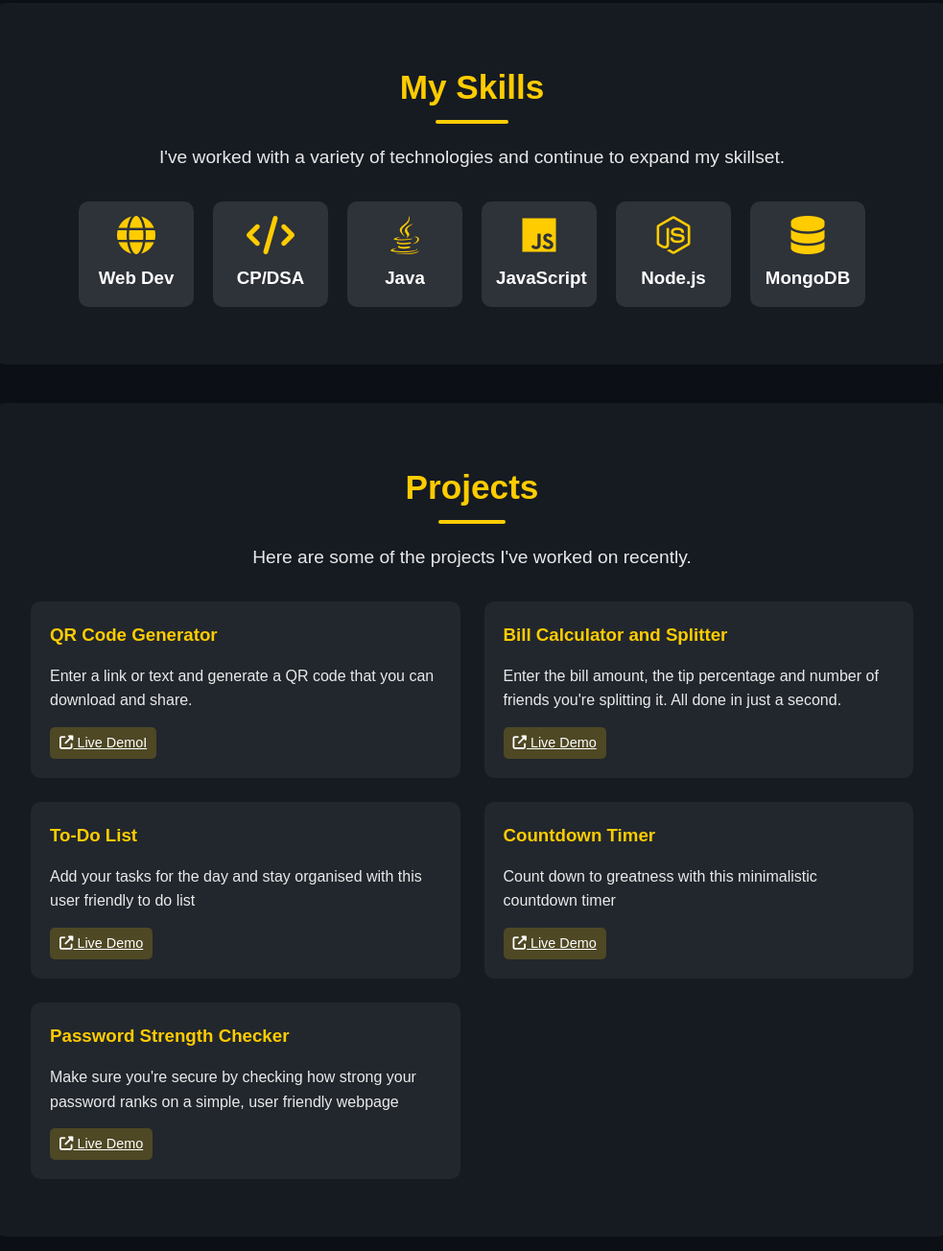
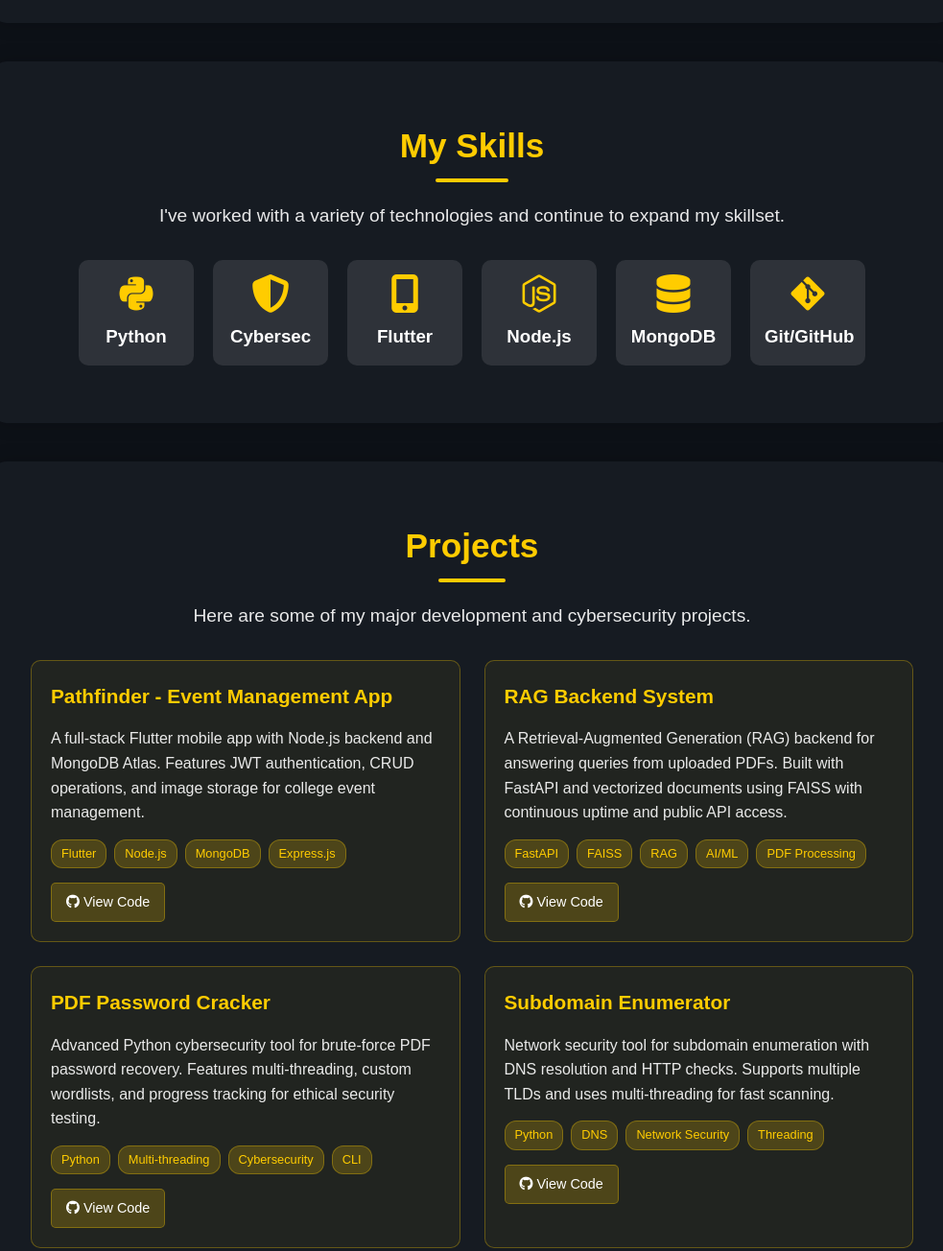
Before and after one commit to Embontooth/Portfolio, a plain HTML site: page index.html in a window 1280 px wide. Shown: the part 1459-2763 px from the top of the page at 96% size, without its empty margins (148-1131 px from the left). Drawn offline with Linux system fonts and the light colour scheme.

Commit message:
added the latest projects

```diff
--- a/index.html
+++ b/index.html
@@ -27,7 +27,7 @@
     <header id="home">
         <div class="container">
             <h1 id="typing-text" class="glow-text"></h1>
-            <p class="subtitle">Competitive Programmer | Web Developer | Cybersecurity Enthusiast</p>
+            <p class="subtitle">Full-Stack Developer | Cybersecurity Tools | Mobile App Development</p>
             <a href="#contact" class="cta-button">Get in Touch</a>
         </div>
     </header>
@@ -38,9 +38,9 @@
             <div class="about-content">
                 <img src="PortfolioAssets\ProfilePicF.jpg" alt="Dhruv" class="profile-img">
                 <div class="about-text">
-                    <p>Hello! I'm Dhruv, a passionate developer with a keen interest in cybersecurity, backend development, and mobile app development using Flutter.</p>
-                    <p>I love solving complex problems and creating efficient, user-friendly applications. My goal is to leverage technology to make a positive impact on the world.</p>
-                    <p>When I'm not coding, you can find me exploring new technologies, listening to music or participating in hackathons</p>
+                    <p>Hello! I'm Dhruv, a 2nd year Computer Science student at VIT Chennai with a passion for cybersecurity, full-stack development, and mobile app development using Flutter.</p>
+                    <p>I specialize in building secure applications and cybersecurity tools. My recent projects include a full-stack event management app with Flutter and Node.js, and various Python-based security tools for PDF password cracking and subdomain enumeration.</p>
+                    <p>When I'm not coding, you can find me exploring new security techniques, contributing to open-source projects, or participating in hackathons to solve real-world problems.</p>
                     <a href="PortfolioAssets\Resume_2ndYear.pdf" class="cta-button" download="Dhruv_Resume.pdf">Download Resume</a>
                 </div>
             </div>
@@ -53,20 +53,16 @@
             <p>I've worked with a variety of technologies and continue to expand my skillset.</p>
             <div class="skills-container">
                 <div class="skill">
-                    <i class="fas fa-globe"></i>
-                    <h3>Web Dev</h3>
+                    <i class="fab fa-python"></i>
+                    <h3>Python</h3>
                 </div>
                 <div class="skill">
-                    <i class="fas fa-code"></i>
-                    <h3>CP/DSA</h3>
+                    <i class="fas fa-shield-alt"></i>
+                    <h3>Cybersec</h3>
                 </div>
                 <div class="skill">
-                    <i class="fab fa-java"></i>
-                    <h3>Java</h3>
-                </div>
-                <div class="skill">
-                    <i class="fab fa-js"></i>
-                    <h3>JavaScript</h3>
+                    <i class="fas fa-mobile-alt"></i>
+                    <h3>Flutter</h3>
                 </div>
                 <div class="skill">
                     <i class="fab fa-node-js"></i>
@@ -76,6 +72,10 @@
                     <i class="fas fa-database"></i>
                     <h3>MongoDB</h3>
                 </div>
+                <div class="skill">
+                    <i class="fab fa-git-alt"></i>
+                    <h3>Git/GitHub</h3>
+                </div>
             </div>
         </div>
     </section>
@@ -83,41 +83,59 @@
     <section id="projects" class="fade-in">
         <div class="container">
             <h2>Projects</h2>
-            <p>Here are some of the projects I've worked on recently.</p>
+            <p>Here are some of my major development and cybersecurity projects.</p>
             <div class="projects-grid">
-                <div class="project-card">
-                    <h3>QR Code Generator</h3>
-                    <p>Enter a link or text and generate a QR code that you can download and share.</p>
+                <div class="project-card featured">
+                    <h3>Pathfinder - Event Management App</h3>
+                    <p>A full-stack Flutter mobile app with Node.js backend and MongoDB Atlas. Features JWT authentication, CRUD operations, and image storage for college event management.</p>
+                    <div class="tech-stack">
+                        <span class="tech-tag">Flutter</span>
+                        <span class="tech-tag">Node.js</span>
+                        <span class="tech-tag">MongoDB</span>
+                        <span class="tech-tag">Express.js</span>
+                    </div>
                     <div class="project-links">
-                        <a href="qrcodegenerator.html"><i class="fas fa-external-link-alt"></i> Live DemoI</a>
+                        <a href="https://github.com/Embontooth/pathfinder_Dhruv" target="_blank"><i class="fab fa-github"></i> View Code</a>
                     </div>
                 </div>
-                <div class="project-card">
-                    <h3>Bill Calculator and Splitter</h3>
-                    <p>Enter the bill amount, the tip percentage and number of friends you're splitting it. All done in just a second.</p>
+                <div class="project-card featured">
+                    <h3>RAG Backend System</h3>
+                    <p>A Retrieval-Augmented Generation (RAG) backend for answering queries from uploaded PDFs. Built with FastAPI and vectorized documents using FAISS with continuous uptime and public API access.</p>
+                    <div class="tech-stack">
+                        <span class="tech-tag">FastAPI</span>
+                        <span class="tech-tag">FAISS</span>
+                        <span class="tech-tag">RAG</span>
+                        <span class="tech-tag">AI/ML</span>
+                        <span class="tech-tag">PDF Processing</span>
+                    </div>
                     <div class="project-links">
-                        <a href="billcalculator.html"><i class="fas fa-external-link-alt"></i> Live Demo</a>
+                        <a href="https://github.com/Embontooth/BajajHackX_Backend" target="_blank"><i class="fab fa-github"></i> View Code</a>
                     </div>
                 </div>
-                <div class="project-card">
-                    <h3>To-Do List</h3>
-                    <p>Add your tasks for the day and stay organised with this user friendly to do list</p>
+                <div class="project-card featured">
+                    <h3>PDF Password Cracker</h3>
+                    <p>Advanced Python cybersecurity tool for brute-force PDF password recovery. Features multi-threading, custom wordlists, and progress tracking for ethical security testing.</p>
+                    <div class="tech-stack">
+                        <span class="tech-tag">Python</span>
+                        <span class="tech-tag">Multi-threading</span>
+                        <span class="tech-tag">Cybersecurity</span>
+                        <span class="tech-tag">CLI</span>
+                    </div>
                     <div class="project-links">
-                        <a href="ToDo.html"><i class="fas fa-external-link-alt"></i> Live Demo</a>
+                        <a href="https://github.com/Embontooth/PDF_cracker" target="_blank"><i class="fab fa-github"></i> View Code</a>
                     </div>
                 </div>
-                <div class="project-card">
-                    <h3>Countdown Timer</h3>
-                    <p>Count down to greatness with this minimalistic countdown timer</p>
+                <div class="project-card featured">
+                    <h3>Subdomain Enumerator</h3>
+                    <p>Network security tool for subdomain enumeration with DNS resolution and HTTP checks. Supports multiple TLDs and uses multi-threading for fast scanning.</p>
+                    <div class="tech-stack">
+                        <span class="tech-tag">Python</span>
+                        <span class="tech-tag">DNS</span>
+                        <span class="tech-tag">Network Security</span>
+                        <span class="tech-tag">Threading</span>
+                    </div>
                     <div class="project-links">
-                        <a href="countdown-timer.html"><i class="fas fa-external-link-alt"></i> Live Demo</a>
-                    </div>
-                </div>
-                <div class="project-card">
-                    <h3>Password Strength Checker</h3>
-                    <p>Make sure you're secure by checking how strong your password ranks on a simple, user friendly webpage</p>
-                    <div class="project-links">
-                        <a href="passwordStrengthChecker.html"><i class="fas fa-external-link-alt"></i> Live Demo</a>
+                        <a href="https://github.com/Embontooth/Subdomain_Enumerator" target="_blank"><i class="fab fa-github"></i> View Code</a>
                     </div>
                 </div>
             </div>
@@ -143,8 +161,8 @@
         <div class="footer-content">
             <p class="copyright">© 2025 Dhruv's Portfolio. All Rights Reserved.</p>
             <div class="social-links">
-                <a href="#"><i class="fab fa-github"></i></a>
-                <a href="#"><i class="fab fa-linkedin"></i></a>
+                <a href="https://github.com/Embontooth"><i class="fab fa-github"></i></a>
+                <a href="https://www.linkedin.com/in/dhruv-samuel-0211a527a/"><i class="fab fa-linkedin"></i></a>
             </div>
         </div>
     </footer>
--- a/styles.css
+++ b/styles.css
@@ -206,9 +206,15 @@
 
         .projects-grid {
             display: grid;
-            grid-template-columns: repeat(auto-fill, minmax(300px, 1fr));
+            grid-template-columns: repeat(auto-fill, minmax(350px, 1fr));
             gap: 25px;
             margin-top: 30px;
+        }
+
+        @media (max-width: 768px) {
+            .projects-grid {
+                grid-template-columns: 1fr;
+            }
         }
 
         .project-card {
@@ -217,40 +223,74 @@
             padding: 20px;
             transition: all 0.3s ease;
             text-align: left;
+            border: 1px solid rgba(255, 204, 0, 0.1);
+        }
+
+        .project-card.featured {
+            background: rgba(255, 204, 0, 0.05);
+            border: 1px solid rgba(255, 204, 0, 0.3);
+        }
+
+        .project-card.mini-projects {
+            background: rgba(255, 255, 255, 0.03);
         }
 
         .project-card:hover {
             transform: translateY(-5px);
             box-shadow: 0 10px 20px rgba(0, 0, 0, 0.2);
+            border-color: var(--primary);
         }
 
         .project-card h3 {
             color: var(--primary);
             margin-bottom: 15px;
+            font-size: 1.3em;
         }
 
         .project-card p {
             font-size: 1em;
             margin-bottom: 15px;
+            line-height: 1.6;
+        }
+
+        .tech-stack {
+            display: flex;
+            flex-wrap: wrap;
+            gap: 8px;
+            margin-bottom: 15px;
+        }
+
+        .tech-tag {
+            background: rgba(255, 204, 0, 0.2);
+            color: var(--primary);
+            padding: 4px 10px;
+            border-radius: 12px;
+            font-size: 0.8em;
+            font-weight: 500;
+            border: 1px solid rgba(255, 204, 0, 0.3);
         }
 
         .project-links {
             display: flex;
             gap: 15px;
+            flex-wrap: wrap;
         }
 
         .project-links a {
             color: var(--text);
             background: rgba(255, 204, 0, 0.2);
-            padding: 5px 10px;
+            padding: 8px 15px;
             border-radius: 5px;
             transition: all 0.3s ease;
             font-size: 0.9em;
+            text-decoration: none;
+            border: 1px solid rgba(255, 204, 0, 0.3);
         }
 
         .project-links a:hover {
             background: var(--primary);
             color: var(--dark-bg);
+            transform: translateY(-2px);
         }
 
         .contact-content {
```
Also changed, not shown: PortfolioAssets/favicon/.trashed-1753113592-apple-touch-icon.png (renamed from PortfolioAssets/favicon/apple-touch-icon.png), PortfolioAssets/favicon/.trashed-1753113592-favicon-16x16.png (renamed from PortfolioAssets/favicon/favicon-16x16.png), PortfolioAssets/favicon/.trashed-1753113592-favicon-192x192.png (renamed from PortfolioAssets/favicon/favicon-192x192.png), PortfolioAssets/favicon/.trashed-1753113592-favicon-32x32.png (renamed from PortfolioAssets/favicon/favicon-32x32.png), PortfolioAssets/favicon/.trashed-1753113592-favicon-512x512.png (renamed from PortfolioAssets/favicon/favicon-512x512.png), PortfolioAssets/favicon/.trashed-1753113592-favicon.ico (renamed from PortfolioAssets/favicon/favicon.ico).
